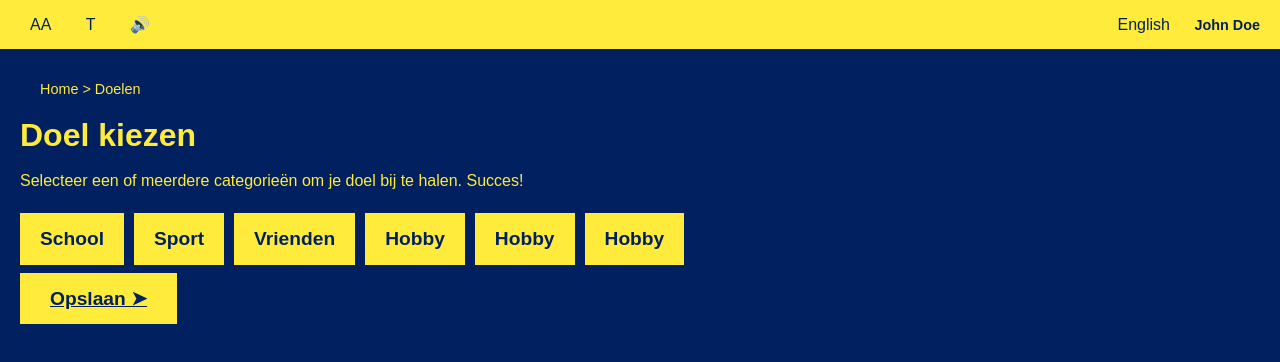
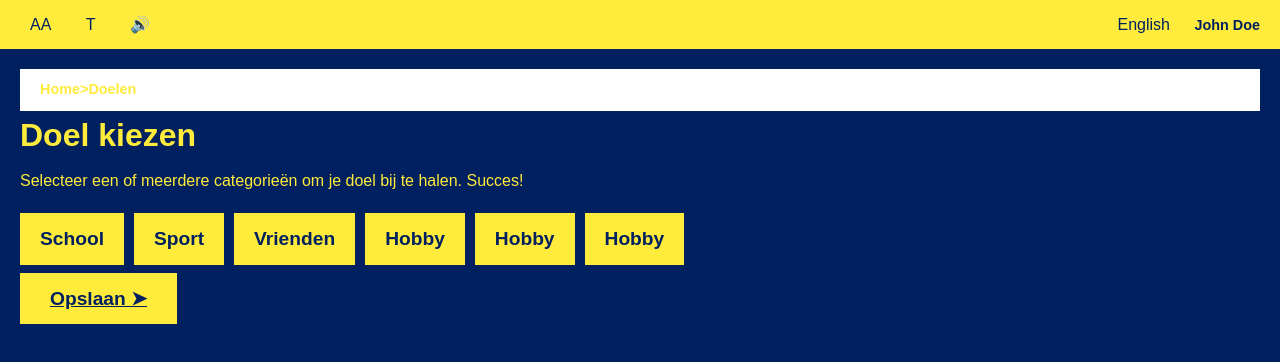
Before and after one commit to vivian3007/TeamChipmunk, a plain HTML site: page goals.html in a window 1280 px wide. Drawn offline with Linux system fonts and the light colour scheme.

Commit message:
CSS eerste toevoegingen

```diff
--- a/goals.html
+++ b/goals.html
@@ -23,7 +23,7 @@
 
 <main class="main">
     <nav class="breadcrumb">
-        <a href="#">Home</a> > <a href="#">Doelen</a>
+        <a class="navbutton" href="#">Home</a> > <a class="navbutton" href="#">Doelen</a>
     </nav>
 
     <section class="content">
--- a/style.css
+++ b/style.css
@@ -9,6 +9,18 @@ body {
     background-color: #002060;
     color: #FFEB3B;
     line-height: 1.5;
+}
+
+nav{
+    display: flex;
+    align-items: center;
+    background-color: white;
+    padding: 10px 20px;
+    font-weight: bold;
+}
+
+.navbutton{
+    color: black;
 }
 
 /* Header */
```
